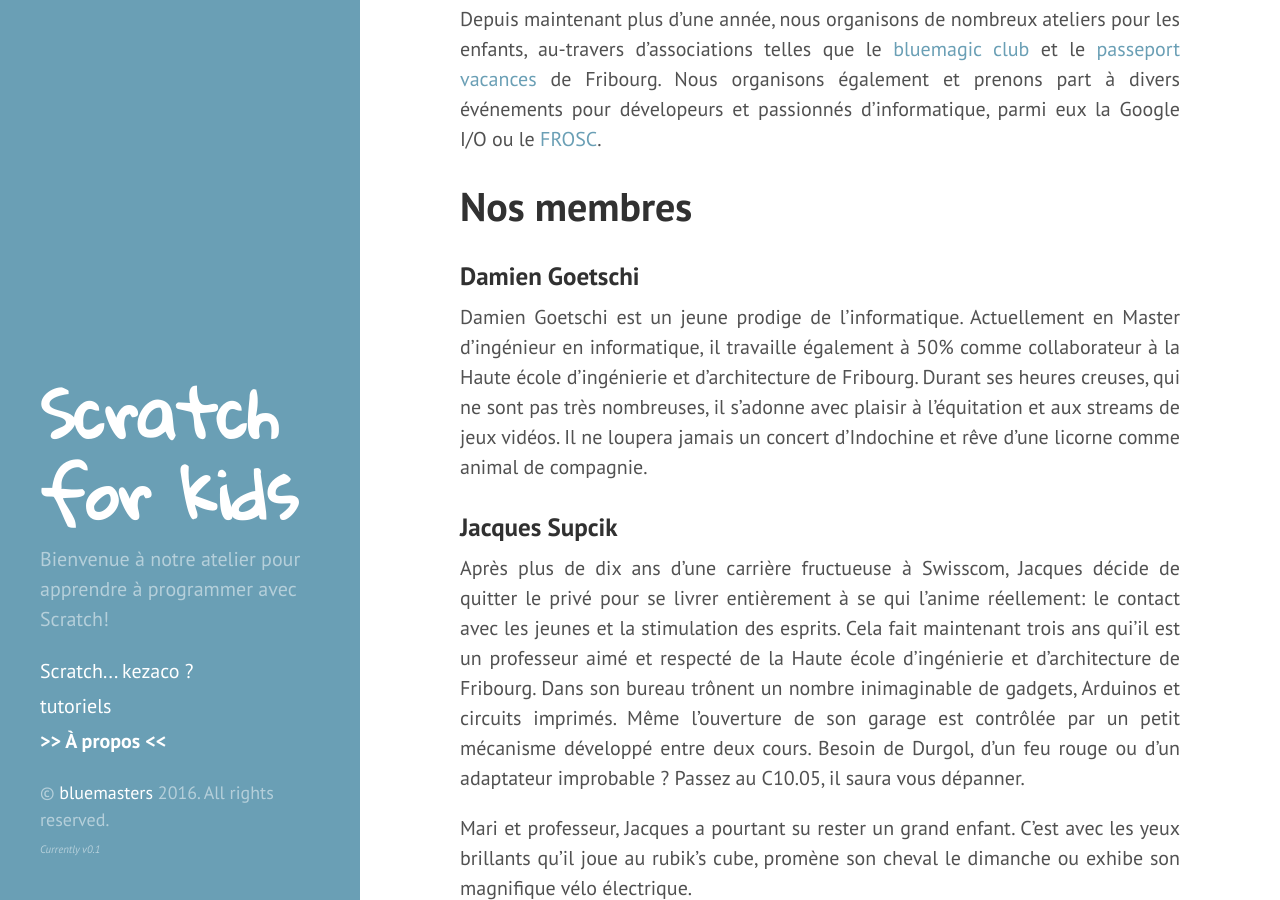
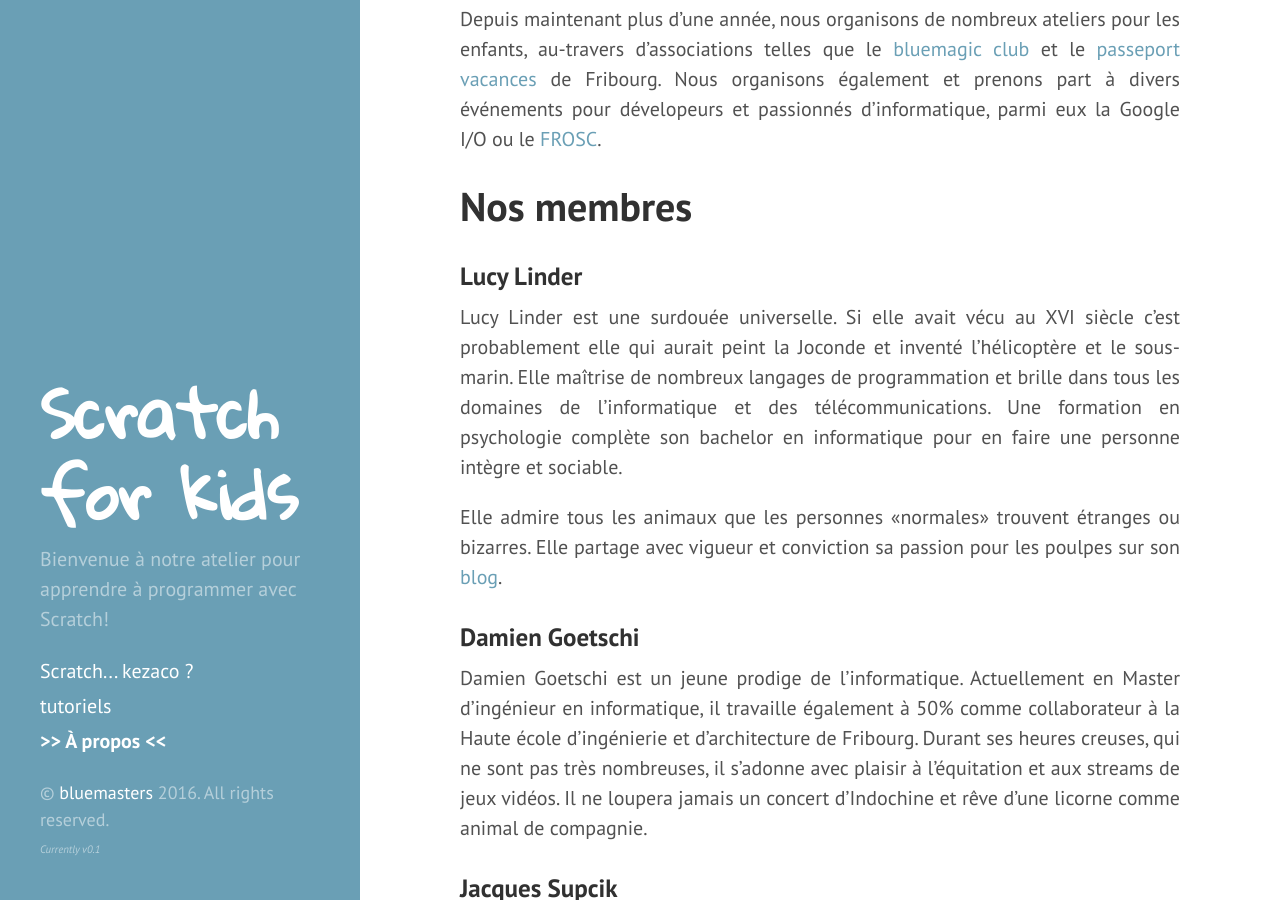
Before and after one commit to BlueMasters/scratch-for-kids, a Jekyll site: the page built from pages/about.md, in a window 1280 px wide and 900 px high, scrolled down 513 px. Built offline with Jekyll 4.4.1, drawn with Linux system fonts in a browser that asks for light colours.

Commit message:
Add about:Lucy

```diff
--- a/pages/about.md
+++ b/pages/about.md
@@ -16,6 +16,17 @@ Depuis maintenant plus d'une année, nous organisons de nombreux ateliers pour l
 
 # Nos membres
 
+### Lucy Linder
+
+Lucy Linder est une surdouée universelle. Si elle avait vécu au XVI siècle c'est probablement
+elle qui aurait peint la Joconde et inventé l'hélicoptère et le sous-marin. Elle maîtrise
+de nombreux langages de programmation et brille dans tous les domaines de l'informatique
+et des télécommunications. Une formation en psychologie complète son bachelor en informatique
+pour en faire une personne intègre et sociable.
+
+Elle admire tous les animaux que les personnes «normales» trouvent étranges ou bizarres. Elle partage
+avec vigueur et conviction sa passion pour les poulpes sur son [blog](http://0ct0pus.tumblr.com/).
+
 ###  Damien Goetschi
 
 Damien Goetschi est un jeune prodige de l'informatique. Actuellement en Master d'ingénieur en informatique, il travaille également à 50% comme collaborateur à la Haute école d'ingénierie et d'architecture de Fribourg. Durant ses heures creuses, qui ne sont pas très nombreuses, il s'adonne avec plaisir à l'équitation et aux streams de jeux vidéos. Il ne loupera jamais un concert d'Indochine et rêve d'une licorne comme animal de compagnie.
@@ -28,7 +39,6 @@ Après plus de dix ans d'une carrière fructueuse à Swisscom, Jacques décide d
 Mari et professeur, Jacques a pourtant su rester un grand enfant. C'est avec les yeux brillants qu'il joue au rubik's cube, promène son cheval le dimanche ou exhibe son magnifique vélo électrique.
 
 
-
 <p class="message">
   Hey there! This page is included as an example. Feel free to customize it for your own use upon downloading. Carry on!
 </p>
```
